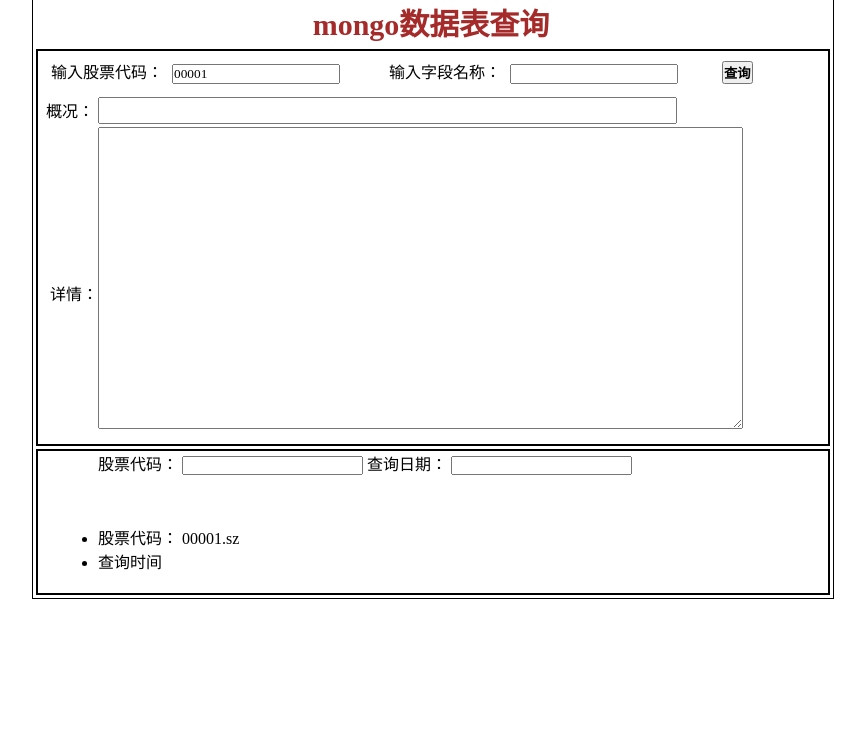
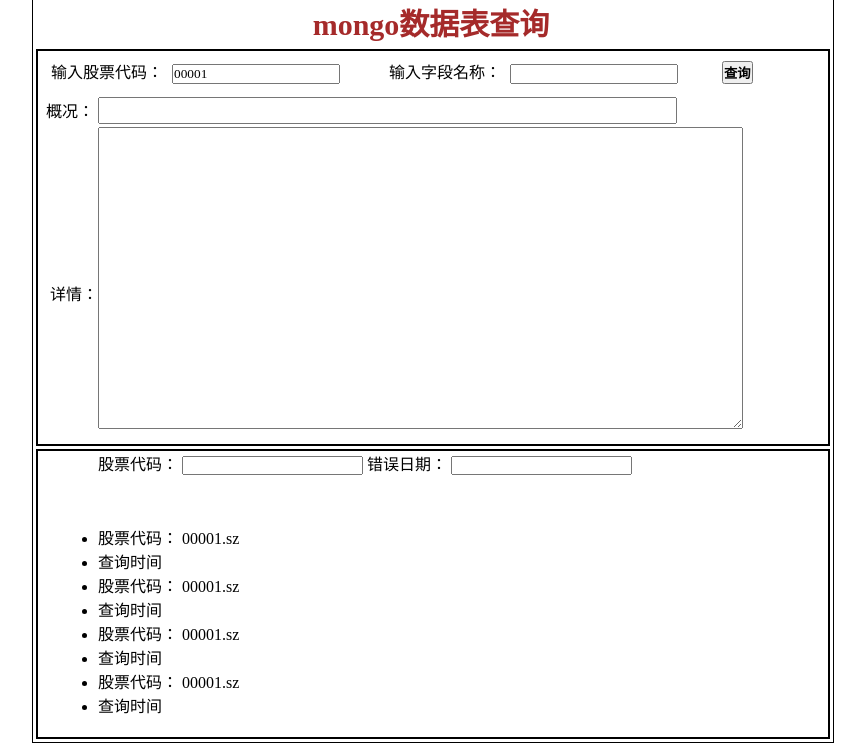
Before and after one commit to kevin-ZZZ/get_mongo_error, a Django app: template GME/templates/index.html in a window 1280 px wide. Shown: the part 51-800 px from the top of the page, without its empty margins (208-1073 px from the left). Run offline with Django 3.2, Linux system fonts and the light colour scheme; the template is opened without the code that fills it, so the values that code supplies are empty; parts of the project's set-up code (start-up, migrations or seed data) failed here and were passed over; some libraries are stand-ins or nearby versions.

Commit message:
解决bufenbug,前段问题待解决

```diff
--- a/GME/GME/urls.py
+++ b/GME/GME/urls.py
@@ -19,5 +19,4 @@ from django.contrib import admin
 urlpatterns = [
     url(r'^admin/', include(admin.site.urls)),
     url(r'^',include('gme.urls')),
-    url(r'gme_mongoengine',include('gme_mongoengine.urls')),
 ]
--- a/GME/gme/urls.py
+++ b/GME/gme/urls.py
@@ -4,6 +4,4 @@ from . import views
 urlpatterns = [
     url('^index/$',views.index),
     url('^index2/$',views.index2),
-    url('^submit/$',views.submit),
-    url('^index3/$',views.rawQuery),
 ]
--- a/GME/gme_mongoengine/urls.py
+++ b/GME/gme_mongoengine/urls.py
@@ -3,7 +3,4 @@ from . import views
 
 urlpatterns = [
     url('^index/$',views.index),
-    url('^index2/$',views.index2),
-    url('^submit/$',views.submit),
-    url('^index3/$',views.rawQuery),
 ]
--- a/GME/templates/index.html
+++ b/GME/templates/index.html
@@ -160,7 +160,7 @@
                         }
                     },
                     error: function () {
-                        alert('出错，请从新请求！');
+                        alert('出错，请从新输入！');
                     },
                 });
 
@@ -193,7 +193,7 @@
                 <input type="text" class="line line1" value="00001" id="stockcode" name="innoCode">
                 <span class="line">输入字段名称：</span>
                 <input type="text" class="line line1" id="field" name="field">
-                <input type="submit" value="查询" class="line2" id="query">
+                <input type="button" value="查询" class="line2" id="query">
             </form>
         </div>
         <div class="part2_2">
@@ -209,12 +209,36 @@
     <div class="part part3">
         <span>股票代码：</span>
         <input type="text" class="">
-        <span>查询日期：</span>
+        <span>错误日期：</span>
         <input type="text">
         <br/>
         <div class="dynamic">
             <div class="static_blank" id="static_blank"></div>
             <ul>
+                <li>
+                    <span>股票代码：</span>
+                    <span>00001.sz</span>
+                </li>
+                <li>
+                    <span>查询时间</span>
+                    <span></span>
+                </li>
+                <li>
+                    <span>股票代码：</span>
+                    <span>00001.sz</span>
+                </li>
+                <li>
+                    <span>查询时间</span>
+                    <span></span>
+                </li>
+                <li>
+                    <span>股票代码：</span>
+                    <span>00001.sz</span>
+                </li>
+                <li>
+                    <span>查询时间</span>
+                    <span></span>
+                </li>
                 <li>
                     <span>股票代码：</span>
                     <span>00001.sz</span>
--- a/Time_mission.py
+++ b/Time_mission.py
@@ -1,3 +1,4 @@
+#! /usr/bin/python2
 # coding:utf-8
 # 这个文件是需要定时执行的文件,在linux下定时开启命令
 
@@ -20,9 +21,10 @@ def getDb():
     db = conn.z3dbus
     """
     # 不需要密码认证的本地mongo
-    uri = "mongodb://0.0.0.0:27017/z3bus"
+    uri = "mongodb://0.0.0.0:27017/z3dbus"
     conn = MongoClient(uri)
-    db = conn.z3bus
+    db = conn.z3dbus
+    print("已经连接到了数据库")
     # 连接到目标数据库
     return db
 
```
Also changed, not shown: GME/gme/views.py (+35 -31 lines), GME/gme_mongoengine/views.py (+0 -10 lines), GME/manage.py (+1 -7 lines), 11 other files.
